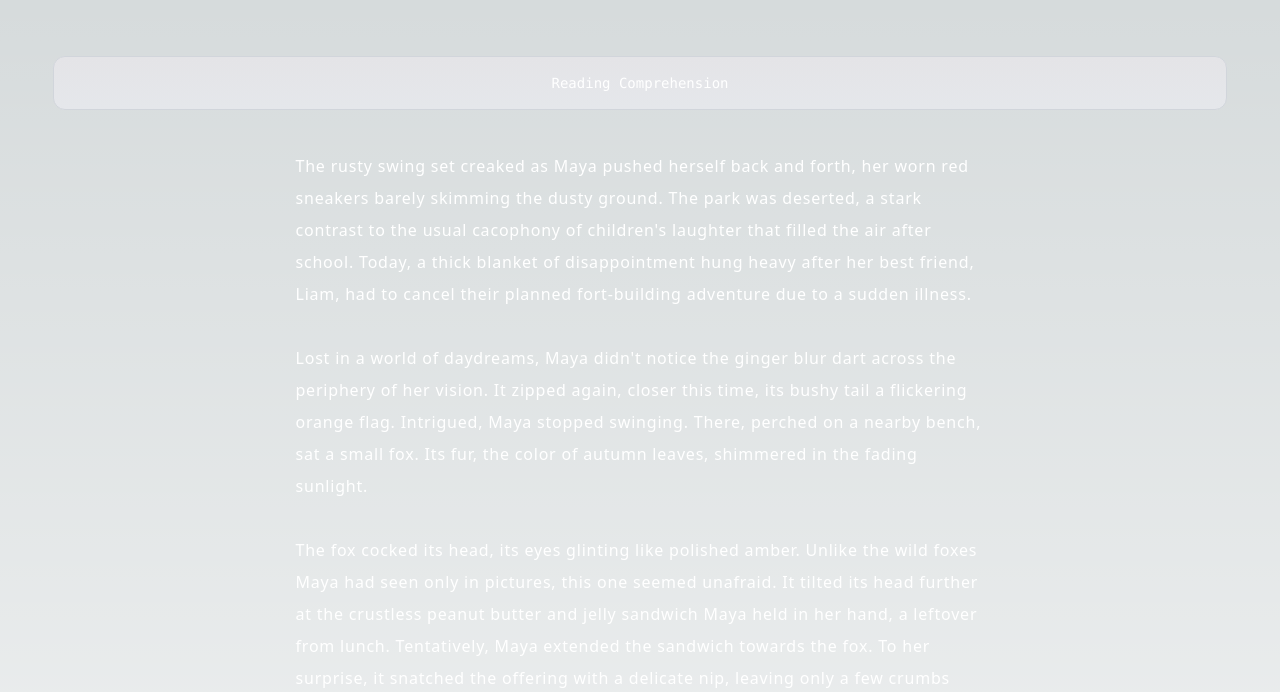
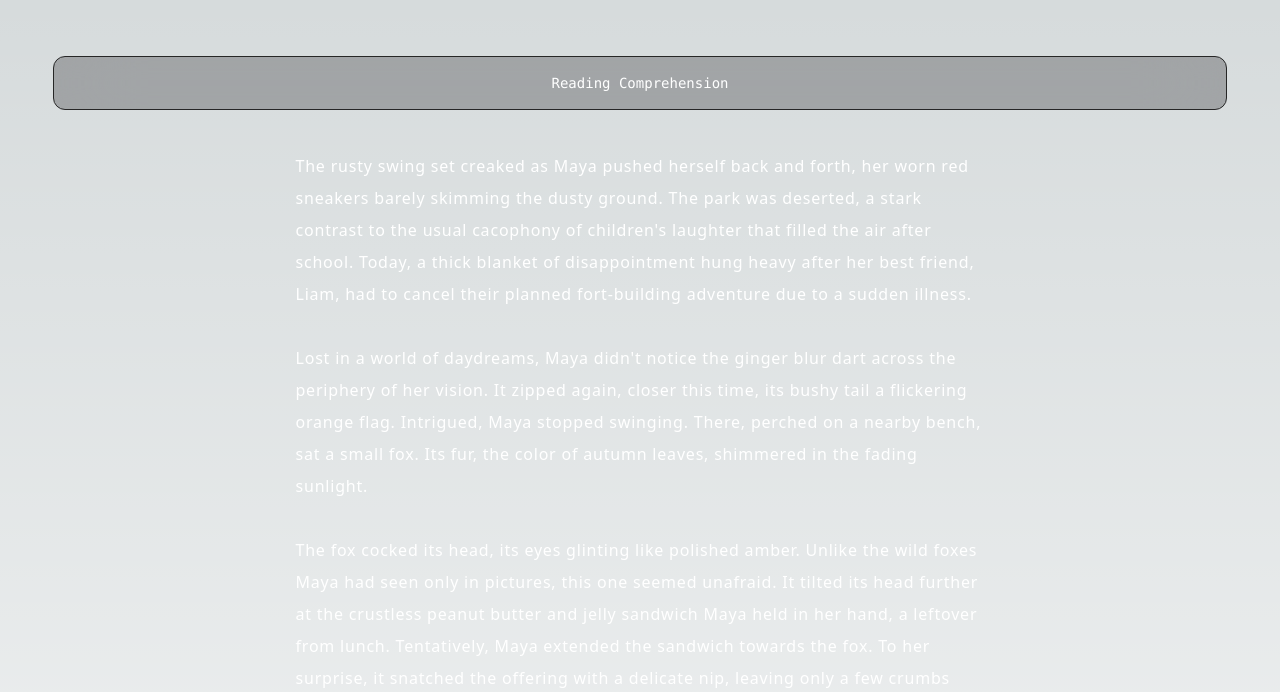
Before and after one commit to reidhtaylor/cogs_reading_comp, a Next.js app: page / in a window 1280 px wide. Shown: the top 692 px of the page. Built offline with nearby package versions, Linux system fonts and the light colour scheme.

Commit message:
Fixed dark mode issue

```diff
--- a/src/app/ads/page.js
+++ b/src/app/ads/page.js
@@ -6,7 +6,7 @@
   return (
     <main className="flex h-full flex-col items-center justify-between pb-24 pt-14">
       <div className="z-10 w-11/12 items-center justify-between text-center font-mono text-white text-sm">
-        <p className="fixed left-0 top-0 flex w-full justify-center border-b border-gray-300 bg-gradient-to-b from-zinc-200 pb-6 pt-8 backdrop-blur-2xl lg:static lg:w-auto lg:rounded-xl lg:border lg:bg-gray-200  lg:p-4 dark:border-neutral-800 dark:bg-zinc-800/30 dark:from-inherit lg:dark:bg-zinc-800/30">
+        <p className="fixed left-0 top-0 flex w-full justify-center border-b bg-gradient-to-b pb-6 pt-8 backdrop-blur-2xl lg:static lg:w-auto lg:rounded-xl lg:border  lg:p-4 border-neutral-800 bg-zinc-800/30 from-inherit lg:bg-zinc-800/30">
           Reading Comprehension
         </p>
       </div>
--- a/src/app/ads/survey/page.js
+++ b/src/app/ads/survey/page.js
@@ -51,7 +51,7 @@
     <main className="flex min-h-screen flex-col items-center p-24 pt-14 space-y-14">
       {/* Header */}
       <div className="z-10 w-full items-center justify-between text-center font-mono text-white text-sm">
-        <p className="fixed left-0 top-0 flex w-full justify-center border-b border-gray-300 bg-gradient-to-b from-zinc-200 pb-6 pt-8 backdrop-blur-2xl lg:static lg:w-auto lg:rounded-xl lg:border lg:bg-gray-200  lg:p-4 dark:border-neutral-800 dark:bg-zinc-800/30 dark:from-inherit lg:dark:bg-zinc-800/30">
+        <p className="fixed left-0 top-0 flex w-full justify-center border-b pb-6 pt-8 backdrop-blur-2xl lg:static lg:w-auto lg:rounded-xl lg:border lg:p-4 border-neutral-800 bg-zinc-800/30 from-inherit lg:bg-zinc-800/30">
           Reading Comprehension Survey
         </p>
       </div>
--- a/src/app/page.js
+++ b/src/app/page.js
@@ -6,7 +6,7 @@
   return (
     <main className="flex h-full flex-col items-center justify-between pb-24 pt-14">
       <div className="z-10 w-11/12 items-center justify-between text-center font-mono text-white text-sm">
-        <p className="fixed left-0 top-0 flex w-full justify-center border-b border-gray-300 bg-gradient-to-b from-zinc-200 pb-6 pt-8 backdrop-blur-2xl lg:static lg:w-auto lg:rounded-xl lg:border lg:bg-gray-200  lg:p-4 dark:border-neutral-800 dark:bg-zinc-800/30 dark:from-inherit lg:dark:bg-zinc-800/30">
+        <p className="fixed left-0 top-0 flex w-full justify-center border-b pb-6 pt-8 backdrop-blur-2xl lg:static lg:w-auto lg:rounded-xl lg:border lg:p-4 border-neutral-800 bg-zinc-800/30 from-inherit lg:bg-zinc-800/30">
           Reading Comprehension
         </p>
       </div>
```
